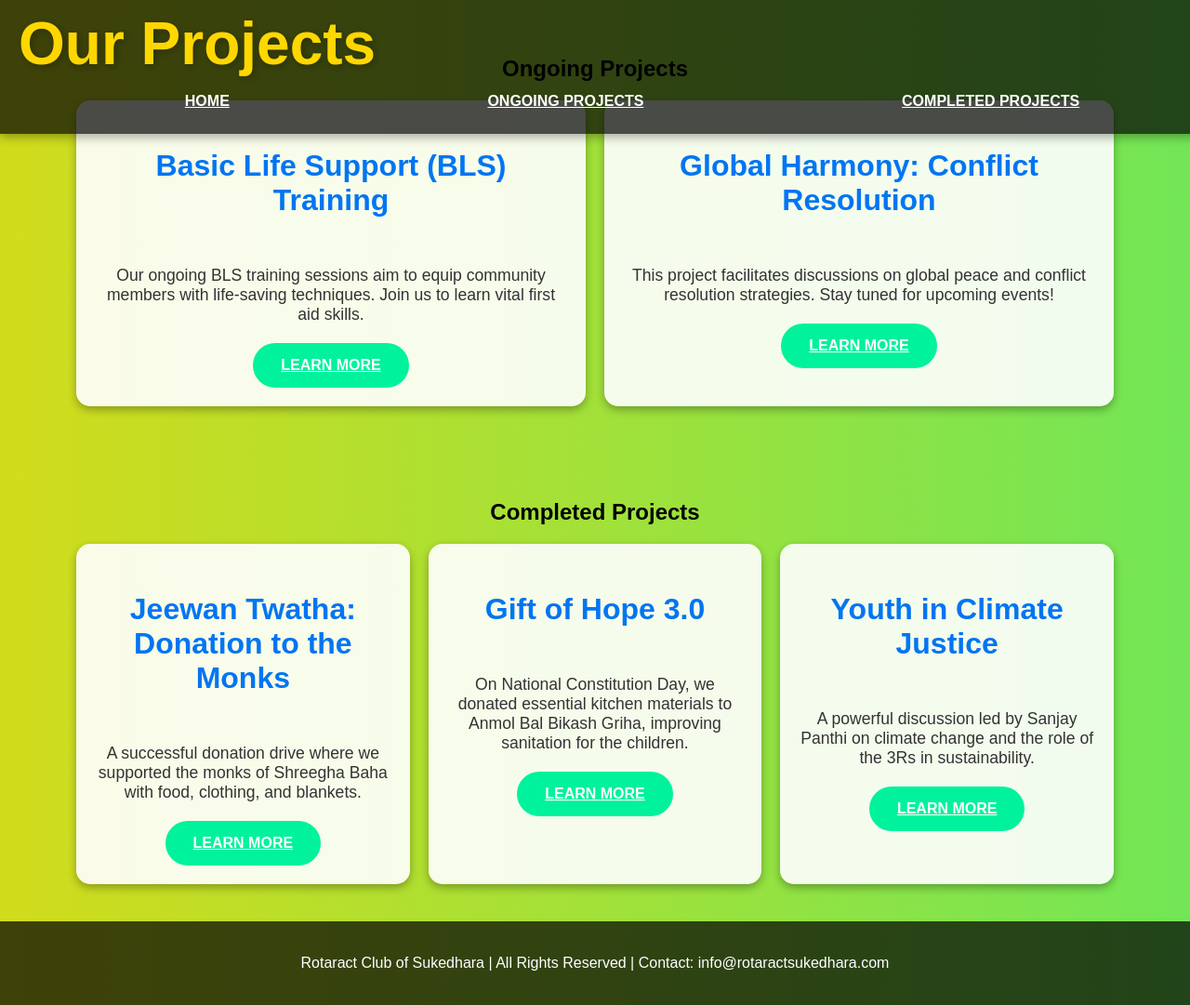
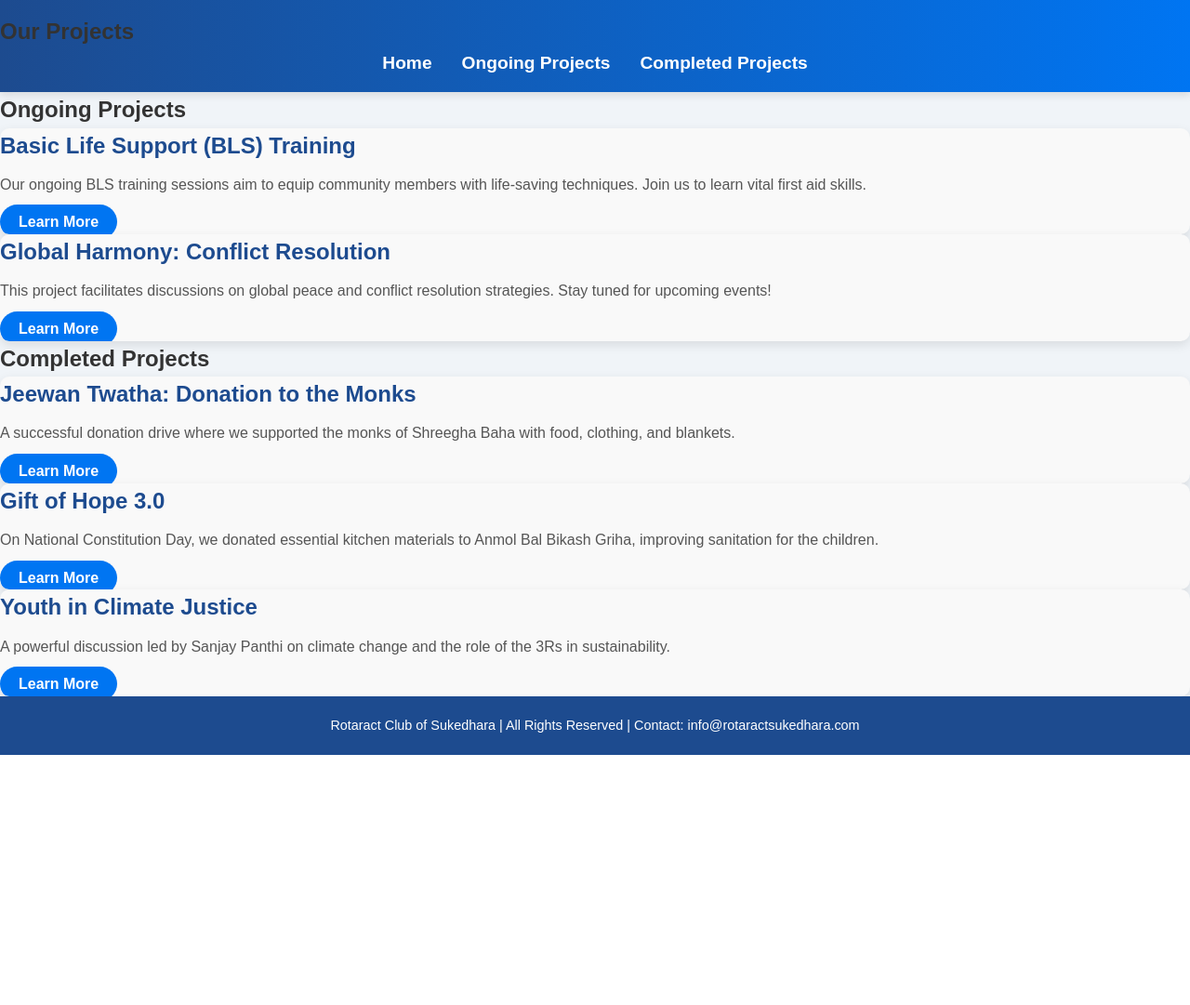
Before and after one commit to Crazay247/racsukedhera, a PHP site: page /projects.html in a window 1280 px wide. Shown: the whole page at 93% size. After the commit the page ends 812 px from the top, so only its background shows below. Run offline with PHP 8.4, Linux system fonts and the light colour scheme.

Commit message:
Update styles.css

```diff
--- a/styles.css
+++ b/styles.css
@@ -1,176 +1,205 @@
-/* General background for the website */
-body {
-  font-family: 'Poppins', sans-serif;
+/* Global Styles */
+* {
     margin: 0;
     padding: 0;
-  background: linear-gradient(270deg, #0075f2, #00f29c, #FFD700, #FF5733);
-  background-size: 800% 800%;
-  animation: gradientShift 10s ease infinite;
-  min-height: 100vh;
-  display: flex;
-  flex-direction: column;
+    box-sizing: border-box;
+    font-family: 'Poppins', sans-serif;
 }
 
-/* Fluid animation for background */
-@keyframes gradientShift {
-  0% { background-position: 0% 50%; }
-  50% { background-position: 100% 50%; }
-  100% { background-position: 0% 50%; }
+body {
+    background-color: #f0f4f8;
+    color: #333;
+    line-height: 1.6;
+    overflow-x: hidden;
 }
 
-/* Header styles */
-header {
-  position: fixed;
-  width: 100%;
-  top: 0;
-  left: 0;
-  background: rgba(0, 0, 0, 0.7);
-  color: white;
-  padding: 10px 20px;
-  box-shadow: 0 4px 10px rgba(0, 0, 0, 0.3);
-  z-index: 999;
-  transition: background 0.3s ease;
+a {
+    text-decoration: none;
+    color: inherit;
 }
 
-/* Navigation styles */
+ul {
+    list-style: none;
+}
+
+/* Header & Navigation */
+header {
+    background: linear-gradient(90deg, #1d4b8f, #0075f2);
+    padding: 15px 0;
+    box-shadow: 0 4px 8px rgba(0, 0, 0, 0.1);
+}
+
 nav ul {
-  list-style: none;
     display: flex;
-  justify-content: space-around;
-  align-items: center;
+    justify-content: center;
+    gap: 2rem;
 }
 
 nav ul li a {
-  color: white;
+    color: #fff;
     font-weight: bold;
-  text-transform: uppercase;
-  padding: 10px 20px;
+    font-size: 1.2rem;
     transition: color 0.3s ease;
 }
 
 nav ul li a:hover {
-  color: #FFD700;
-  transform: scale(1.05);
+    color: #ffcc00;
 }
 
-/* Hero section styles */
+/* Hero Section */
 .hero {
+    background: url('hero-background.jpg') no-repeat center center/cover;
+    height: 100vh;
+    display: flex;
+    justify-content: center;
+    align-items: center;
+    color: #fff;
     text-align: center;
-  padding: 100px 20px;
-  color: white;
+    flex-direction: column;
+    padding: 0 20px;
 }
 
-/* Title styles */
-h1 {
-  font-size: 4rem;
-  color: #FFD700;
-  margin: 0;
-  text-shadow: 2px 2px 8px rgba(0, 0, 0, 0.3);
-  animation: fadeIn 2s ease-out;
+.hero h1 {
+    font-size: 3.5rem;
+    text-transform: uppercase;
+    margin-bottom: 20px;
+    animation: fadeIn 1.5s ease;
 }
 
-/* Fade-in animation for title */
 @keyframes fadeIn {
-  0% { opacity: 0; transform: translateY(-50px); }
-  100% { opacity: 1; transform: translateY(0); }
+    from {
+        opacity: 0;
+        transform: translateY(30px);
+    }
+    to {
+        opacity: 1;
+        transform: translateY(0);
+    }
 }
 
-/* Project section styles */
-.content-section {
-  padding: 40px 20px;
-  text-align: center;
+.hero p {
+    font-size: 1.2rem;
+    line-height: 1.8;
+    margin-bottom: 30px;
+    max-width: 800px;
+    animation: fadeIn 2s ease;
 }
 
-/* Project grid styles */
-.projects-grid {
-  display: grid;
-  grid-template-columns: repeat(auto-fit, minmax(300px, 1fr));
-  gap: 20px;
-  width: 90%;
-  margin: auto;
+.hero button {
+    background-color: #ffcc00;
+    color: #333;
+    padding: 12px 30px;
+    border-radius: 50px;
+    font-size: 1.1rem;
+    border: none;
+    cursor: pointer;
+    transition: background-color 0.3s ease;
 }
 
-/* Project card styles */
+.hero button:hover {
+    background-color: #ffc107;
+}
+
+/* 3D Model Section */
+#3d-model {
+    margin: 50px 0;
+}
+
+/* Footer */
+footer {
+    background-color: #1d4b8f;
+    color: #fff;
+    text-align: center;
+    padding: 20px 0;
+    position: relative;
+}
+
+footer p {
+    font-size: 0.9rem;
+}
+
+/* Projects Section */
+.projects-section {
+    padding: 60px 20px;
+    text-align: center;
+    background-color: #fff;
+}
+
+.projects-section h2 {
+    font-size: 2.5rem;
+    margin-bottom: 40px;
+    color: #0075f2;
+}
+
 .project-card {
-  background-color: rgba(255, 255, 255, 0.9);
-  border-radius: 15px;
+    background-color: #f9f9f9;
+    border-radius: 10px;
+    box-shadow: 0 4px 12px rgba(0, 0, 0, 0.1);
     overflow: hidden;
-  box-shadow: 0 4px 10px rgba(0, 0, 0, 0.3);
-  transition: transform 0.5s ease, box-shadow 0.5s ease;
+    transition: transform 0.3s ease;
 }
 
 .project-card:hover {
-  transform: scale(1.05);
-  box-shadow: 0 8px 20px rgba(0, 0, 0, 0.5);
+    transform: translateY(-10px);
 }
 
-/* Project title styles */
-.project-card h3 {
-  color: #0075f2;
-  text-align: center;
-  font-size: 2rem;
+.project-card img {
+    width: 100%;
+    height: 200px;
+    object-fit: cover;
+}
+
+.project-card .card-content {
     padding: 20px;
 }
 
-/* Project description styles */
-.project-card p {
-  padding: 0 20px;
-  font-size: 1.1rem;
-  color: #333;
+.project-card h3 {
+    color: #1d4b8f;
+    font-size: 1.5rem;
+    margin-bottom: 10px;
 }
 
-/* Button styles */
-.btn {
-  display: inline-block;
-  background-color: #00f29c;
-  color: white;
-  padding: 15px 30px;
-  border-radius: 30px;
-  text-transform: uppercase;
-  text-align: center;
-  font-weight: bold;
-  transition: background-color 0.4s ease;
-  margin: 20px auto;
-  display: block;
-  width: max-content;
+.project-card p {
+    font-size: 1rem;
+    color: #555;
+    margin-bottom: 15px;
 }
 
-.btn:hover {
-  background-color: #FFD700;
-  transform: translateY(-5px) scale(1.05);
-  box-shadow: 0 8px 20px rgba(0, 0, 0, 0.2);
+.project-card a {
+    background-color: #0075f2;
+    color: #fff;
+    padding: 10px 20px;
+    border-radius: 50px;
+    font-weight: bold;
+    transition: background-color 0.3s ease;
 }
 
-/* Footer styles */
-footer {
-  text-align: center;
-  padding: 20px;
-  background-color: rgba(0, 0, 0, 0.7);
-  color: white;
+.project-card a:hover {
+    background-color: #1d4b8f;
 }
 
-/* Responsive design */
-@media (max-width: 768px) {
-  h1 {
-    font-size: 3rem;
+/* Media Queries */
+@media screen and (max-width: 768px) {
+    nav ul {
+        flex-direction: column;
+        gap: 1rem;
     }
 
-  .projects-grid {
-    grid-template-columns: repeat(auto-fit, minmax(250px, 1fr));
+    .hero h1 {
+        font-size: 2.5rem;
     }
 
-  nav ul li a {
+    .hero p {
         font-size: 1rem;
     }
 }
 
-@media (max-width: 480px) {
-  nav ul {
-    flex-direction: column;
-    padding: 0;
+@media screen and (max-width: 480px) {
+    .hero h1 {
+        font-size: 2rem;
     }
 
-  .projects-grid {
-    grid-template-columns: 1fr;
+    .hero p {
+        font-size: 0.9rem;
     }
 }
```
Lines whose indentation alone changed are shown as unchanged.
